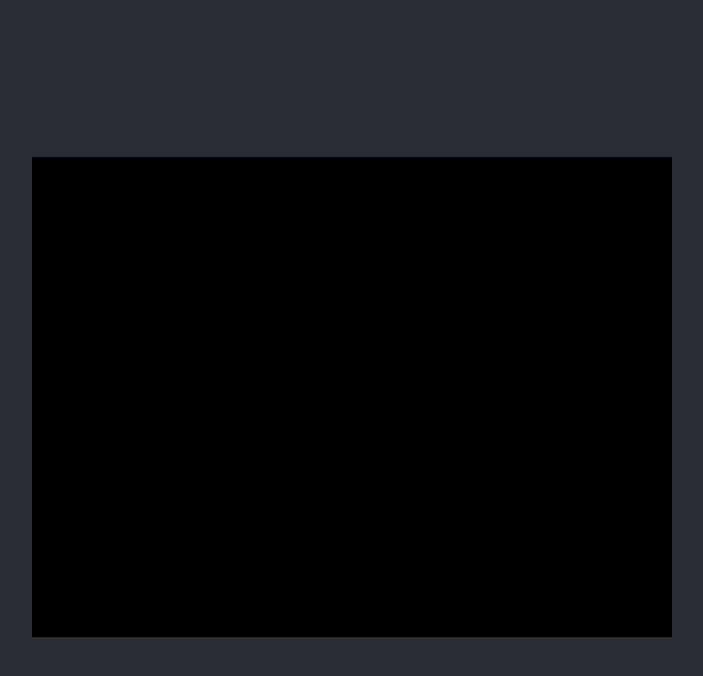
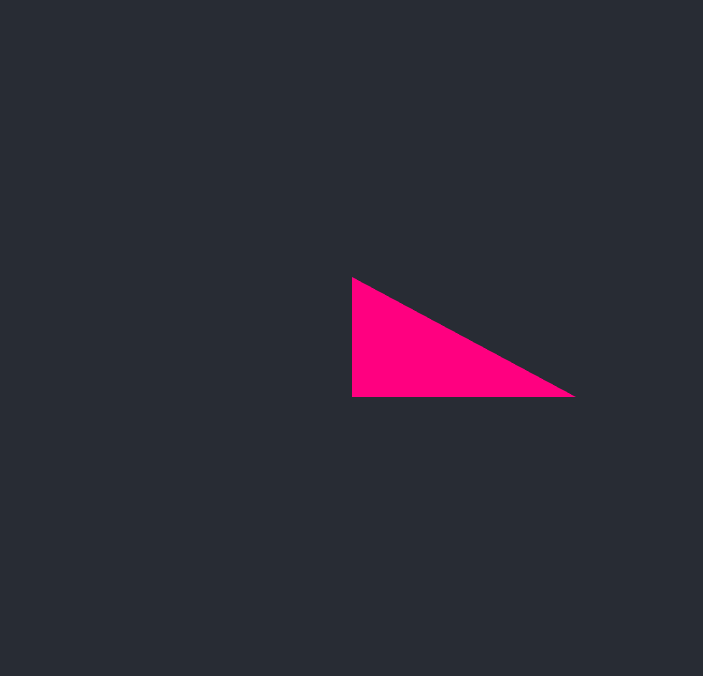
Before and after one commit to quiet-space/three-study, a React (Create React App) app: page / in a window 1280 px wide. Shown: the top 676 px of the page, without its empty margins (288-991 px from the left). Built offline with nearby package versions, Linux system fonts and the light colour scheme.

Commit message:
삼각형 구현

```diff
--- a/package.json
+++ b/package.json
@@ -14,7 +14,8 @@
     "react-dom": "^18.3.1",
     "react-scripts": "5.0.1",
     "typescript": "^4.9.5",
-    "web-vitals": "^2.1.4"
+    "web-vitals": "^2.1.4",
+    "webgl-utils": "^1.0.1"
   },
   "scripts": {
     "start": "react-scripts start",
--- a/src/components/canvas.tsx
+++ b/src/components/canvas.tsx
@@ -1,104 +1,122 @@
 import {useEffect, useRef} from "react";
+import {webglUtils} from "./webglUtils";
 
 export default function Canvas() {
     const canvasRef = useRef<HTMLCanvasElement>(null);
+    const vertexShaderSource = `#version 300 es
+// attribute는 정점 셰이더에 대한 입력(in)입니다.
+// 버퍼로부터 데이터를 받습니다.
+in vec4 a_position;
 
-    // TODO shader 생성
-    function getShader(gl: any, id: any) {
-        let shaderScript: { type: any, firstChild: object } | any = document.getElementById(id);
-        let theSource: any = ""
-        let currentChild: {
-            nodeType: any,
-            ['TEXT_NODE']: any,
-            textContent: any,
-            nextSibling: any
-        } = shaderScript.firstChild
-        let shader: WebGLShader | null = null
+// 모든 셰이더는 main 함수를 가지고 있습니다.
+void main() {
 
-        if (!shaderScript) return null;
-        if (shaderScript.type == "x-shader/x-fragment") {
-            shader = gl.createShader(gl.FRAGMENT_SHADER);
-        } else if (shaderScript.type == "x-shader/x-vertex") {
-            shader = gl.createShader(gl.VERTEX_SHADER);
+  // gl_Position은 정점 셰이더가 설정해 주어야 하는 내장 변수입니다.
+  gl_Position = a_position;
+}
+`;
+
+    const fragmentShaderSource = `#version 300 es
+// 프래그먼트 셰이더는 기본 정밀도를 가지고 있지 않으므로 선언을 해야합니다.
+// highp는 기본값으로 적당합니다. "높은 정밀도(high precision)"를 의미합니다.
+precision highp float;
+
+// 프래그먼트 셰이더는 출력값을 선언 해야합니다.
+out vec4 outColor;
+
+void main() {
+  // 붉은-보라색 상수로 출력값을 설정합니다.
+  outColor = vec4(1, 0, 0.5, 1);
+}
+`;
+
+    function createShader(gl: any, type: any, source: any) {
+        const shader = gl.createShader(type);
+        gl.shaderSource(shader, source);
+        gl.compileShader(shader);
+        const success = gl.getShaderParameter(shader, gl.COMPILE_STATUS);
+        if (success) {
+            return shader;
         }
 
-        while (currentChild) {
-            if (currentChild.nodeType == currentChild.TEXT_NODE) {
-                theSource += currentChild.textContent;
-            }
-            currentChild = currentChild.nextSibling;
+        console.log(gl.getShaderInfoLog(shader));
+        gl.deleteShader(shader);
+    }
+
+    function createProgram(gl: any, vertexShader: any, fragmentShader: any) {
+        const program = gl.createProgram();
+        gl.attachShader(program, vertexShader);
+        gl.attachShader(program, fragmentShader);
+        gl.linkProgram(program);
+        const success = gl.getProgramParameter(program, gl.LINK_STATUS);
+        if (success) {
+            return program;
         }
 
-        if (shader) {
-            if (!gl.getShaderParameter(shader, gl.COMPILE_STATUS)) return null;
-            gl.shaderSource(shader, theSource);
-            // Compile the shader program
-            gl.compileShader(shader);
-            // See if it compiled successfully
-
-            return shader;
-        }
+        console.log(gl.getProgramInfoLog(program));
+        gl.deleteProgram(program);
     }
-
-    const initShaders = (gl: any) => {
-        const fragmentShader: WebGLShader | null | undefined = getShader(gl, "shader-fs");
-        const vertexShader: WebGLShader | null | undefined = getShader(gl, "shader-vs");
-        const shaderProgram: WebGLRenderingContext = gl.createProgram();
-
-        if (!vertexShader || !shaderProgram) return
-
-        gl.attachShader(shaderProgram, vertexShader);
-        gl.attachShader(shaderProgram, fragmentShader);
-        gl.linkProgram(shaderProgram);
-
-        // If creating the shader program failed, alert
-
-        if (!gl.getProgramParameter(shaderProgram, gl.LINK_STATUS)) {
-            alert("Unable to initialize the shader program.");
-        }
-
-        gl.useProgram(shaderProgram);
-
-        let vertexPositionAttribute = gl.getAttribLocation(
-            shaderProgram,
-            "aVertexPosition",
-        );
-        gl.enableVertexAttribArray(vertexPositionAttribute);
-    }
-
 
     useEffect(() => {
         const canvas = canvasRef.current
         if (!canvas) return
 
-        const gl = canvas.getContext("webgl")
+        const gl = canvas.getContext("webgl2")
         if (!gl) return
 
-        gl.clearColor(0.0, 0.0, 0.0, 1.0); // Set clear color to black, fully opaque
-        gl.enable(gl.DEPTH_TEST); // Enable depth testing
-        gl.depthFunc(gl.LEQUAL); // Near things obscure far things
-        gl.clear(gl.COLOR_BUFFER_BIT | gl.DEPTH_BUFFER_BIT); // Clear the color as well as the depth buffer.
+        //shader
+        const vertexShader = createShader(gl, gl.VERTEX_SHADER, vertexShaderSource);
+        const fragmentShader = createShader(gl, gl.FRAGMENT_SHADER, fragmentShaderSource);
 
-        gl.viewport(0, 0, canvas.width, canvas.height);
+        // program
+        const program = createProgram(gl, vertexShader, fragmentShader);
 
-        initShaders(gl)
+        //방금 작성한 프로그램의 attribute location을 찾는것 입니다.
+        const positionAttributeLocation = gl.getAttribLocation(program, "a_position");
 
-        // 객체 생성
-        const horizAspect = 480.0 / 640.0;
+        const positionBuffer = gl.createBuffer();
+        gl.bindBuffer(gl.ARRAY_BUFFER, positionBuffer);
 
-        const squareVerticesBuffer = gl.createBuffer();
-        gl.bindBuffer(gl.ARRAY_BUFFER, squareVerticesBuffer);
+        // 세 개의 2d 점
+        const positions = [
+            0, 0,
+            0, 0.5,
+            0.7, 0,
+        ];
+        gl.bufferData(gl.ARRAY_BUFFER, new Float32Array(positions), gl.STATIC_DRAW);
 
-        const vertices = [
-            1.0, 1.0, 0.0, -1.0, 1.0, 0.0, 1.0, -1.0, 0.0, -1.0, -1.0, 0.0,
-        ];
+        const vao = gl.createVertexArray();
+        gl.bindVertexArray(vao);
 
-        gl.bufferData(gl.ARRAY_BUFFER, new Float32Array(vertices), gl.STATIC_DRAW);
+        gl.enableVertexAttribArray(positionAttributeLocation);
+
+        const size = 2;          // iteration마다 두개 구성 요소 사용
+        const type = gl.FLOAT;   // 데이터는 32비트 부동 소수점
+        const normalize = false; // 데이터를 정규화하지 않음
+        const stride = 0;        // 0인 경우 실행할 때마다 `size * sizeof(type)`만큼 다음 위치로 이동합니다.
+        const offset = 0;        // 버퍼의 시작부터 데이터를 읽어옴
+        gl.vertexAttribPointer(
+            positionAttributeLocation, size, type, normalize, stride, offset)
+
+        webglUtils().resizeCanvasToDisplaySize(gl.canvas)
+        gl.viewport(0, 0, gl.canvas.width, gl.canvas.height);
+        // 캔버스 지우기
+        gl.clearColor(0, 0, 0, 0);
+        gl.clear(gl.COLOR_BUFFER_BIT);
+
+        // 우리가 만든 프로그램(셰이더 쌍)을 사용할 것이라고 알려줍니다.
+        gl.useProgram(program);
+
+        // 원하는 attribute/버퍼 집합을 바인딩합니다.
+        gl.bindVertexArray(vao);
+
+        const primitiveType = gl.TRIANGLES;
+        const count = 3;
+        gl.drawArrays(primitiveType, offset, count);
     }, [])
 
     return <div id="canvas-container">
         <canvas ref={canvasRef} width={640} height={480}>
-            Your browser doesn't appear to support the HTML5
         </canvas>
     </div>
 }
--- /dev/null
+++ b/src/components/webglUtils.tsx
@@ -0,0 +1,21 @@
+export const webglUtils = () => {
+    return {
+        resizeCanvasToDisplaySize: (canvas: any) => {
+            // 브라우저가 캔버스를 표시하고 있는 크기를 CSS 픽셀 단위로 얻어옵니다.
+            const displayWidth = canvas.clientWidth;
+            const displayHeight = canvas.clientHeight;
+
+            // 캔버스와 크기가 다른지 확인합니다.
+            const needResize = canvas.width !== displayWidth ||
+                canvas.height !== displayHeight;
+
+            if (needResize) {
+                // 캔버스를 동일한 크기가 되도록 합니다.
+                canvas.width = displayWidth;
+                canvas.height = displayHeight;
+            }
+
+            return needResize;
+        }
+    }
+}
```
Also changed, not shown: 1 other file (tests, documents, lock files or other folders).
